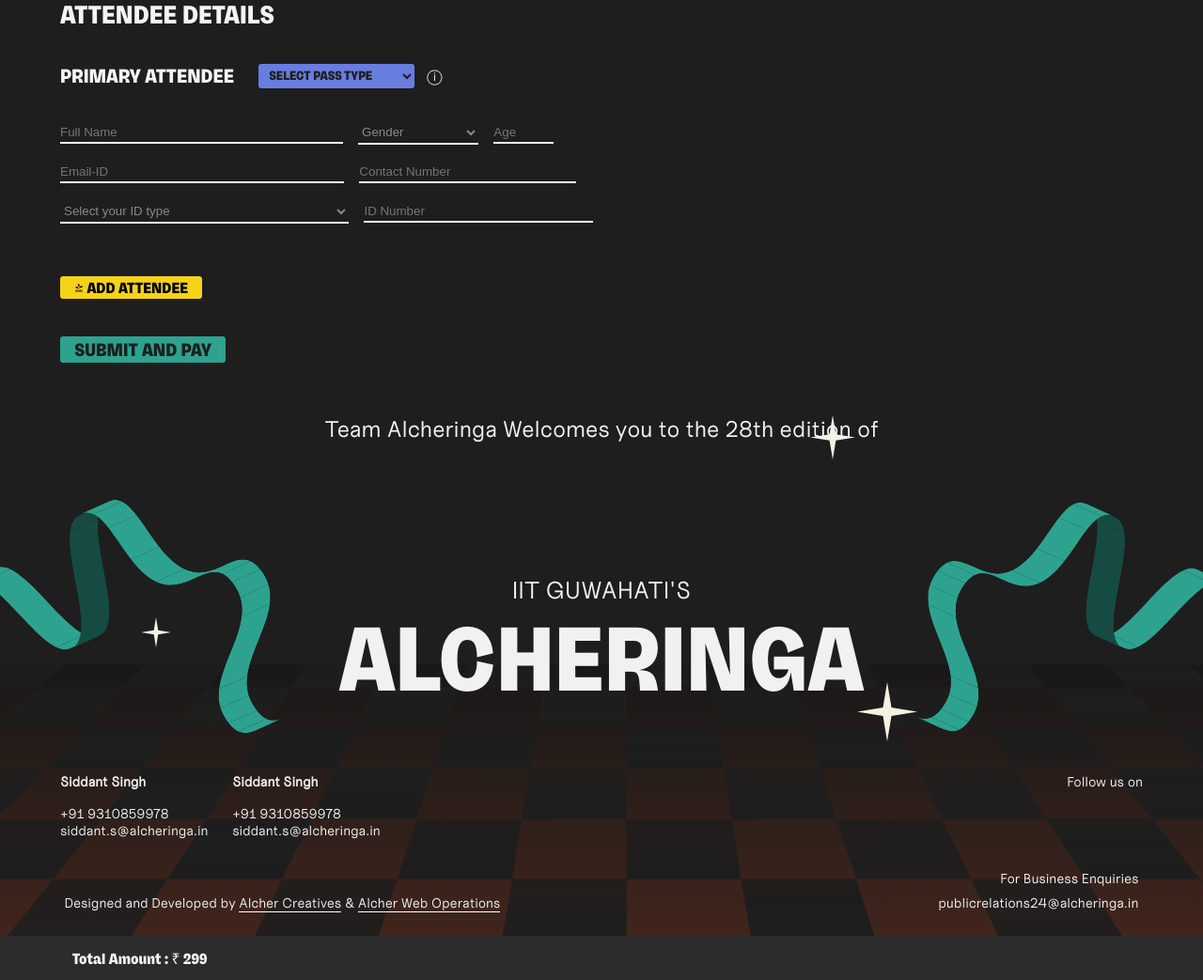
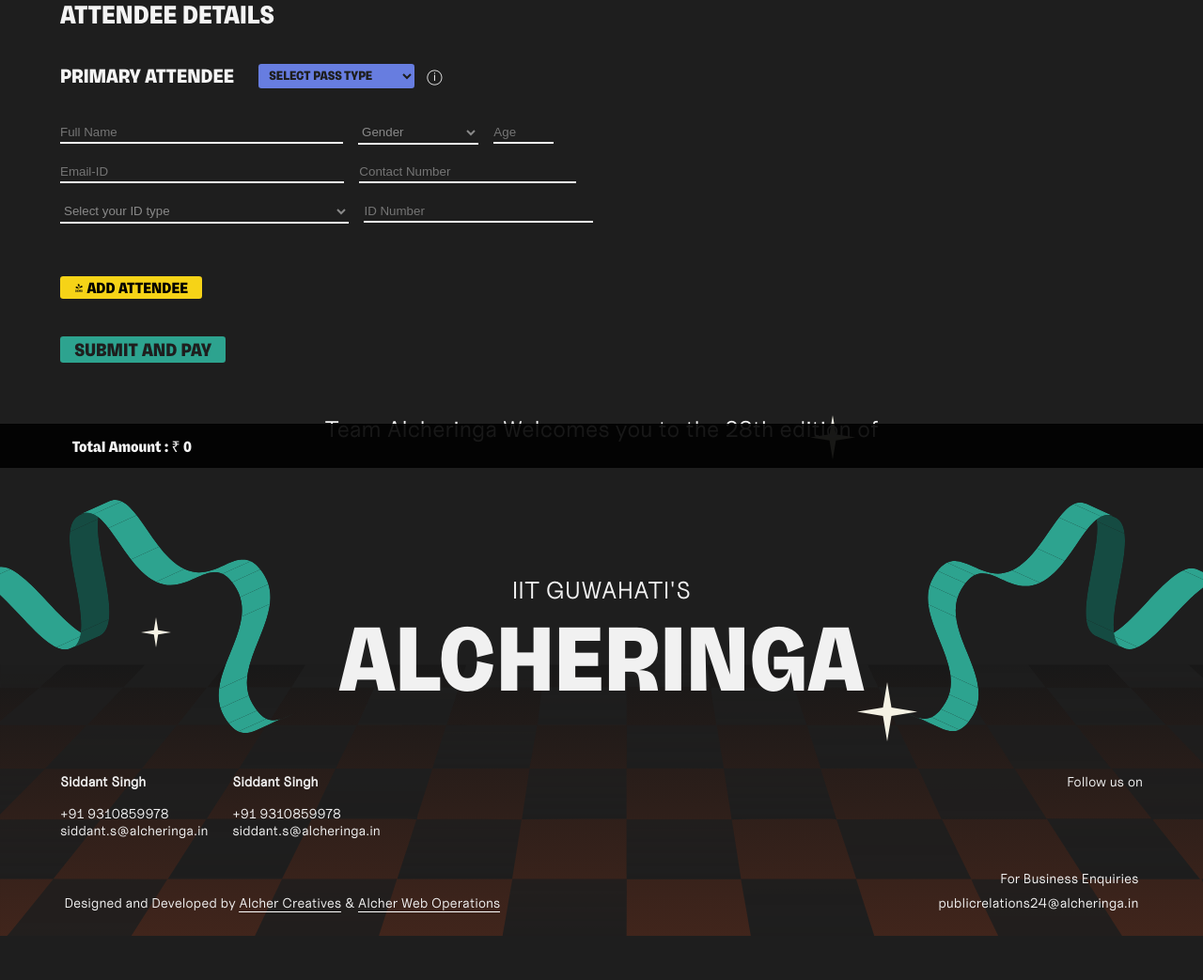
Before and after one commit to digvijaysingh3023/pass1, a Django app: page /register/ in a window 1280 px wide. Shown: the part 302-1345 px from the top of the page at 94% size. Run offline with Django 4.2, Linux system fonts and the light colour scheme.

Commit message:
lower bar fixed

```diff
--- a/main/static/register/register.css
+++ b/main/static/register/register.css
@@ -332,9 +332,13 @@
     padding: 1vw;
     margin: 0;
 }
+
 .bottombar{
-    background:rgba(100,100,100,0.2);
+    background:rgba(0, 0, 0, 0.9);
     position: sticky;
+    position: sticky;
+    width: 100%;
+    bottom: 0;
 }
 .price{
     color: #f4f4f4;
--- a/main/templates/main/register.html
+++ b/main/templates/main/register.html
@@ -167,7 +167,7 @@
         </div>
         <div class="bottombar">
             <div class="price">
-                <p id="total">Total Amount : &#8377 299</p>
+                <p id="total">Total Amount : &#8377 0</p>
             </div>
         </div>
 
@@ -258,7 +258,7 @@
                     }
                   } else {
                     if (pass.value === "NORMAL") {
-                      peeps[count - 1] = 550;
+                      peeps[count - 1] = 500;
                     } else if (pass.value === "VIP") {
                       peeps[count - 1] = 750;
                     } else if (pass.value === "SUPER VIP") {
```
Also changed, not shown: db.sqlite3, 2 other files.
